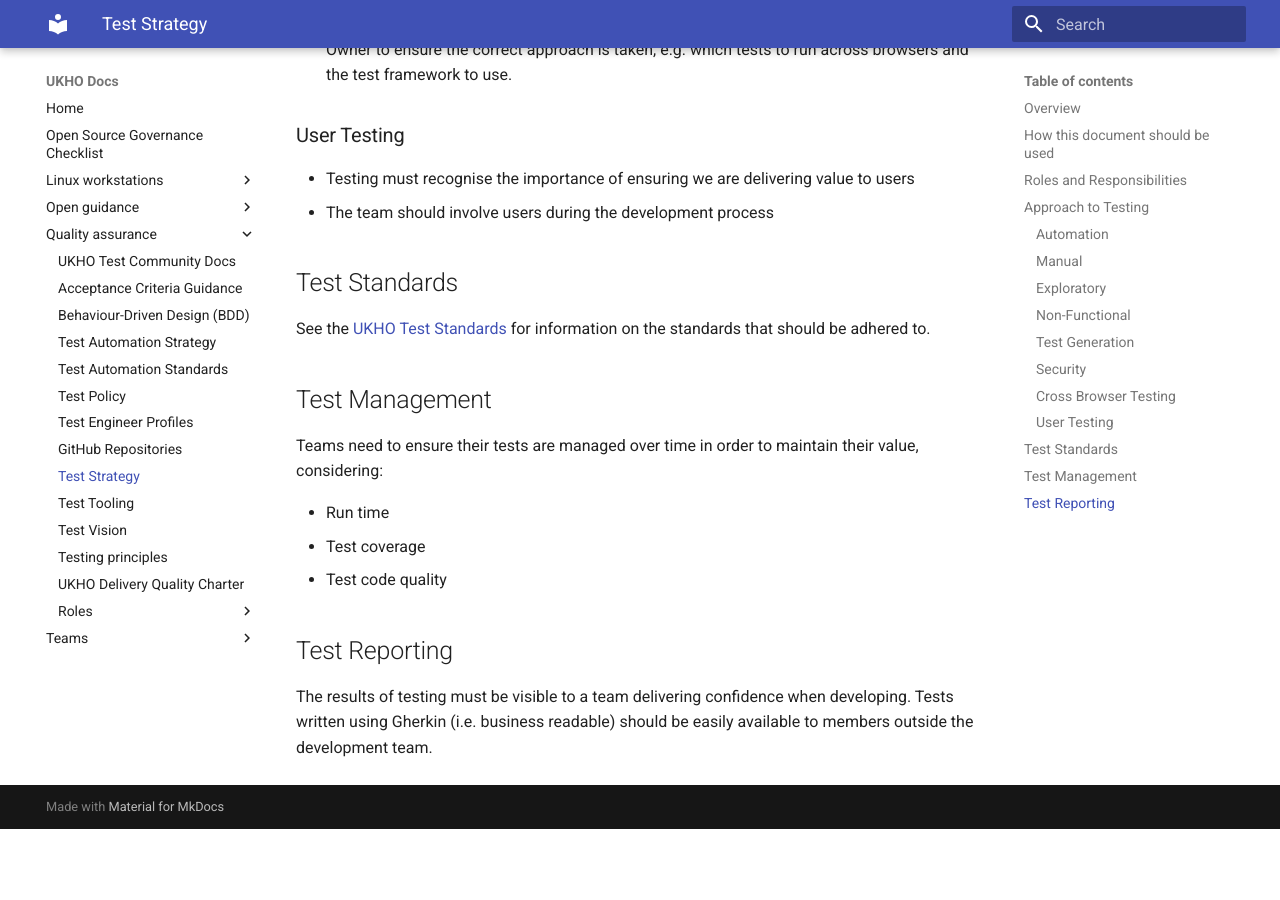
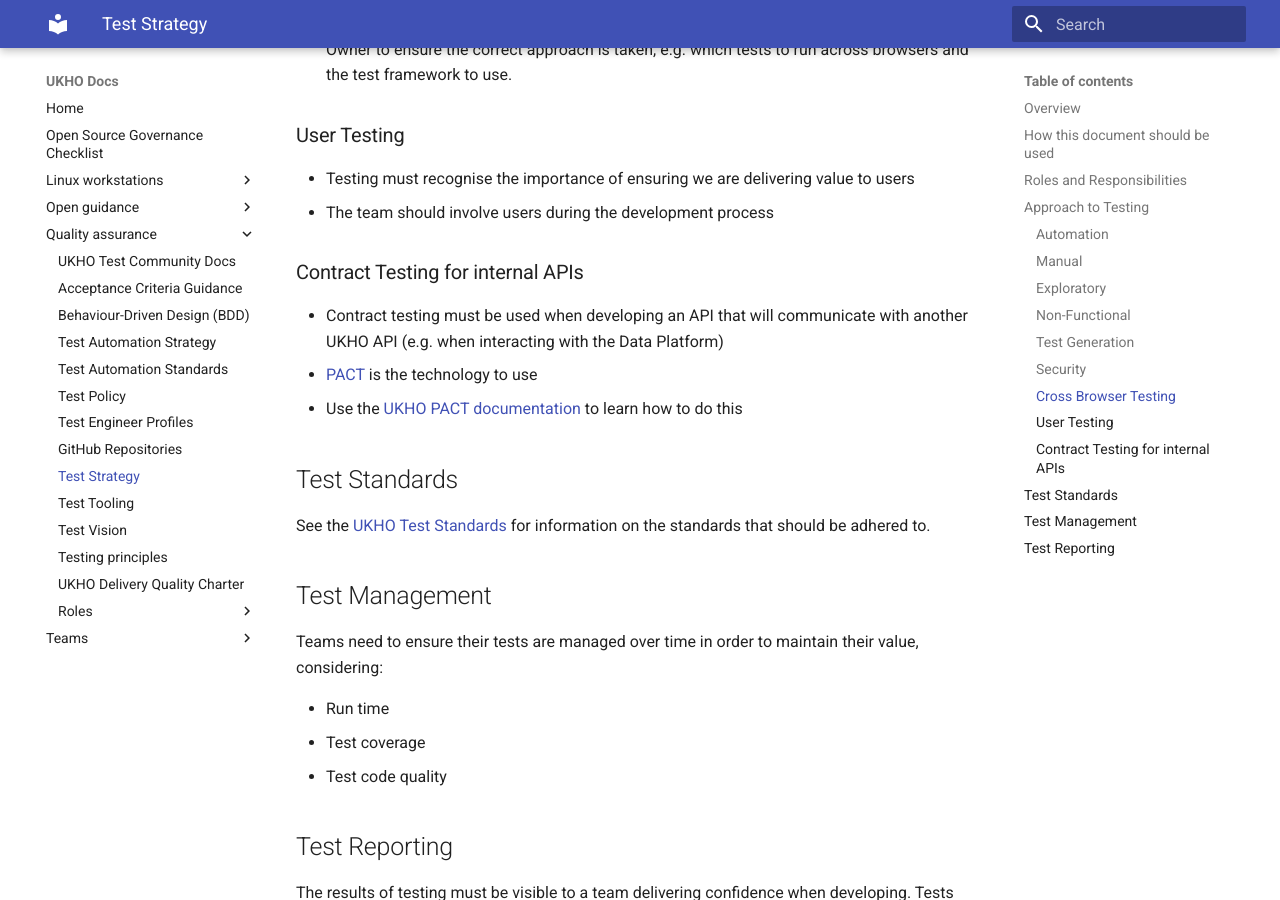
Before and after one commit to UKHO/docs, an MkDocs documentation site: the page built from docs/quality-assurance/test-strategy.md, in a window 1280 px wide and 900 px high, scrolled down 1916 px. Built offline with MkDocs 1.6.1 and Material for MkDocs 9.7.7, drawn with Linux system fonts in a browser that asks for light colours; before the commit the page ends 2745 px from its top, so only the background shows below that.

Commit message:
Add information on PACT testing to QA docs

```diff
--- a/docs/quality-assurance/test-strategy.md
+++ b/docs/quality-assurance/test-strategy.md
@@ -58,6 +58,12 @@ Teams should adhere to this strategy when determining their team approach to tes
 * Testing must recognise the importance of ensuring we are delivering value to users
 * The team should involve users during the development process
 
+### Contract Testing for internal APIs
+
+* Contract testing must be used when developing an API that will communicate with another UKHO API (e.g. when interacting with the Data Platform)
+* [PACT](https://docs.pact.io/) is the technology to use
+* Use the [UKHO PACT documentation](https://docs.data.ukho.gov.uk/testing/pact/FAQ/) to learn how to do this
+
 ## Test Standards
 
 See the [UKHO Test Standards](test-code-standards.md) for information on the standards that should be adhered to.
```
